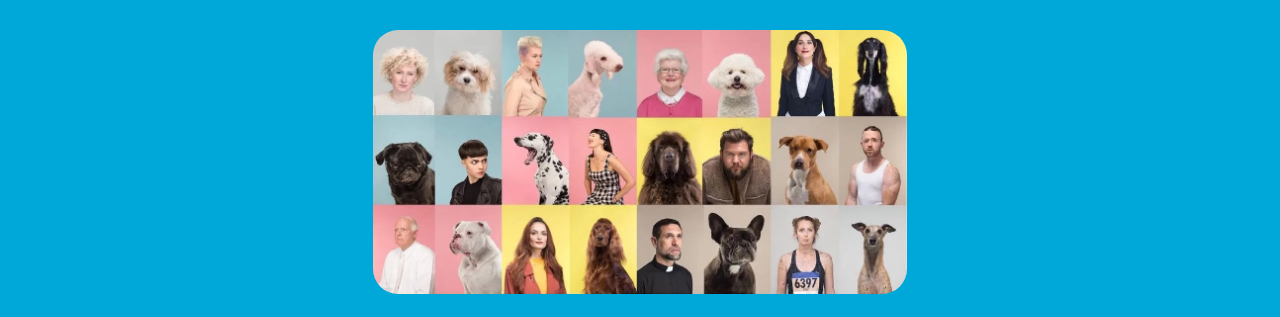
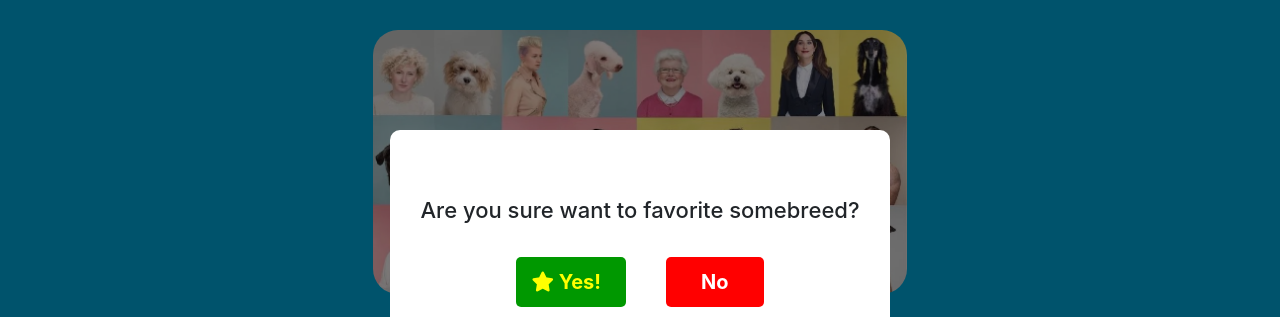
Before and after one commit to ajkim19/front-end-project, a website: page index.html in a window 1280 px wide. Shown: the part 62-379 px from the top of the page. Drawn offline with nearby package versions, Linux system fonts and the light colour scheme; no server answers; a web font is replaced by a local one.

Commit message:
Add favorites modal for favoriting confirmation

```diff
--- a/css/styles.css
+++ b/css/styles.css
@@ -170,7 +170,9 @@ nav {
   width: 5%;
 }
 
-.breed-info-name-star:hover {
+.breed-info-name-star:hover,
+.favorites-modal-box-option-yes,
+.favorites-modal-box-option-no {
   cursor: pointer;
 }
 
@@ -247,6 +249,76 @@ nav {
   cursor: pointer;
 }
 
+.favorites-modal {
+  position: absolute;
+  z-index: 1000;
+  left: 0;
+  top: 0;
+  width: 100%;
+  height: 100%;
+}
+
+.favorites-modal-backdrop {
+  position: fixed;
+  background-color: rgb(0, 0, 0, 0.5);
+  width: 100%;
+  height: 100%;
+}
+
+.favorites-modal-box {
+  background-color: white;
+  width: 500px;
+  height: 250px;
+  border-radius: 10px;
+  margin-left: auto;
+  margin-right: auto;
+  margin-top: 15%;
+
+  /* margin-bottom: 70%; */
+}
+
+.favorites-modal-box-content {
+  flex-wrap: wrap;
+  flex-direction: column;
+  justify-content: center;
+  align-items: center;
+  width: 100%;
+  height: 100%;
+}
+
+.favorites-modal-box-message {
+  font-size: 22px;
+  font-weight: 500;
+  text-align: center;
+  margin: 10px auto;
+}
+
+.favorites-modal-box-confirmation {
+  margin: 10px auto;
+}
+
+.favorites-modal-box-option {
+  font-size: 20px;
+  font-weight: 700;
+  margin: 10px 20px;
+  border-radius: 5px;
+}
+
+.favorites-modal-box-option-yes {
+  color: yellow;
+  background-color: rgb(0, 152, 0);
+  padding-top: 10px;
+  padding-bottom: 10px;
+  padding-left: 15px;
+  padding-right: 25px;
+}
+
+.favorites-modal-box-option-no {
+  color: white;
+  background-color: red;
+  padding: 10px 35px;
+}
+
 /* Desktop View */
 @media screen and (width >= 720px) {
   #home,
--- a/index.html
+++ b/index.html
@@ -127,10 +127,25 @@
           </div>
         </div>
       </div>
-      <div class="favorites-modal hidden">
-        <div class="flex favorites-modal-backdrop">
+      <div class="favorites-modal">
+        <div class="favorites-modal-backdrop">
           <div class="flex favorites-modal-box">
-            <div class="favorites-modal-box-message"></div>
+            <div class="flex favorites-modal-box-content">
+              <div class="favorites-modal-box-message">
+                Are you sure want to favorite somebreed?
+              </div>
+              <div class="flex favorites-modal-box-confirmation">
+                <div
+                  class="favorites-modal-box-option favorites-modal-box-option-yes">
+                  <i class="fa-solid fa-star"></i>
+                  Yes!
+                </div>
+                <div
+                  class="favorites-modal-box-option favorites-modal-box-option-no">
+                  No
+                </div>
+              </div>
+            </div>
           </div>
         </div>
       </div>
--- a/js/main.js
+++ b/js/main.js
@@ -14,6 +14,8 @@ const $ulNavBarNav = document.querySelector('.navbar-nav');
 if (!$ulNavBarNav) throw new Error('$ulNavBarNav does not exist');
 const $dataViews = document.querySelectorAll('.view');
 if (!$dataViews) throw new Error('$dataViews does not exist');
+const $divFavoritesModal = document.querySelector('.favorites-modal');
+if (!$divFavoritesModal) throw new Error('$divFavoritesModal does not exist');
 let breedInfo = {
   id: 0,
   name: '',
@@ -346,12 +348,12 @@ async function populateFavorites(favoritesList) {
       `https://cdn2.thedogapi.com/images/${favoritesList[0].reference_image_id}.jpg`,
     );
     if (!response.ok) {
-      $imgFavoritesPageImage.src = 'images/image-unavailable-icon.avif';
       throw new Error(`Image is unavailable. Status: ${response.status}`);
     } else {
       $imgFavoritesPageImage.src = `https://cdn2.thedogapi.com/images/${favoritesList[0].reference_image_id}.jpg`;
     }
   } catch (error) {
+    $imgFavoritesPageImage.src = 'images/image-unavailable-icon.avif';
     console.error('Error:', error);
   }
   // Clears the div of previous favorites list
--- a/ts/main.ts
+++ b/ts/main.ts
@@ -54,6 +54,8 @@ const $ulNavBarNav = document.querySelector('.navbar-nav') as HTMLUListElement;
 if (!$ulNavBarNav) throw new Error('$ulNavBarNav does not exist');
 const $dataViews = document.querySelectorAll('.view');
 if (!$dataViews) throw new Error('$dataViews does not exist');
+const $divFavoritesModal = document.querySelector('.favorites-modal');
+if (!$divFavoritesModal) throw new Error('$divFavoritesModal does not exist');
 
 let breedInfo: BreedInfo = {
   id: 0,
```
